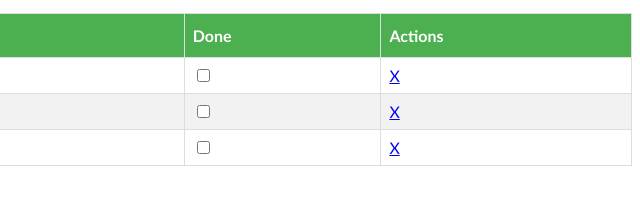
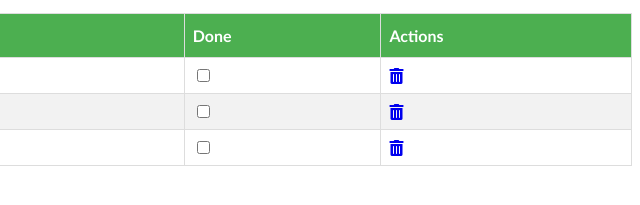
Before and after one commit to flaviuratiu/java16-to-do-list-web-app, a plain HTML site: page index.html in a window 1280 px wide. Shown: the part 151-356 px from the top of the page, 640-1280 px from the left. Drawn offline with Linux system fonts and the light colour scheme.

Commit message:
added font-awesome icons for delete task

```diff
--- a/index.html
+++ b/index.html
@@ -5,6 +5,7 @@
     <title>To-Do List</title>
 
     <link rel="stylesheet" type="text/css" href="css/main.css">
+    <link rel="stylesheet" href="https://cdnjs.cloudflare.com/ajax/libs/font-awesome/5.14.0/css/all.min.css" integrity="sha512-1PKOgIY59xJ8Co8+NE6FZ+LOAZKjy+KY8iq0G4B3CyeY6wYHN3yt9PW0XpSriVlkMXe40PTKnXrLnZ9+fkDaog==" crossorigin="anonymous" />
 </head>
 <body>
 
@@ -43,21 +44,21 @@
                 <td>Learn HTML</td>
                 <td>2020-08-10</td>
                 <td><input type="checkbox" class="mark-done"></td>
-                <td><a href="#" class="delete-link">X</a></td>
+                <td><a href="#" class="delete-link"><i class="fas fa-trash-alt"></i></a></td>
             </tr>
 
             <tr>
                 <td>Learn CSS</td>
                 <td>2020-08-12</td>
                 <td><input type="checkbox" class="mark-done"></td>
-                <td><a href="#" class="delete-link">X</a></td>
+                <td><a href="#" class="delete-link"><i class="fas fa-trash-alt"></i></a></td>
             </tr>
 
             <tr>
                 <td>Learn Javascript</td>
                 <td>2020-08-20</td>
                 <td><input type="checkbox" class="mark-done"></td>
-                <td><a href="#" class="delete-link">X</a></td>
+                <td><a href="#" class="delete-link"><i class="fas fa-trash-alt"></i></a></td>
             </tr>
             </tbody>
         </table>
```
